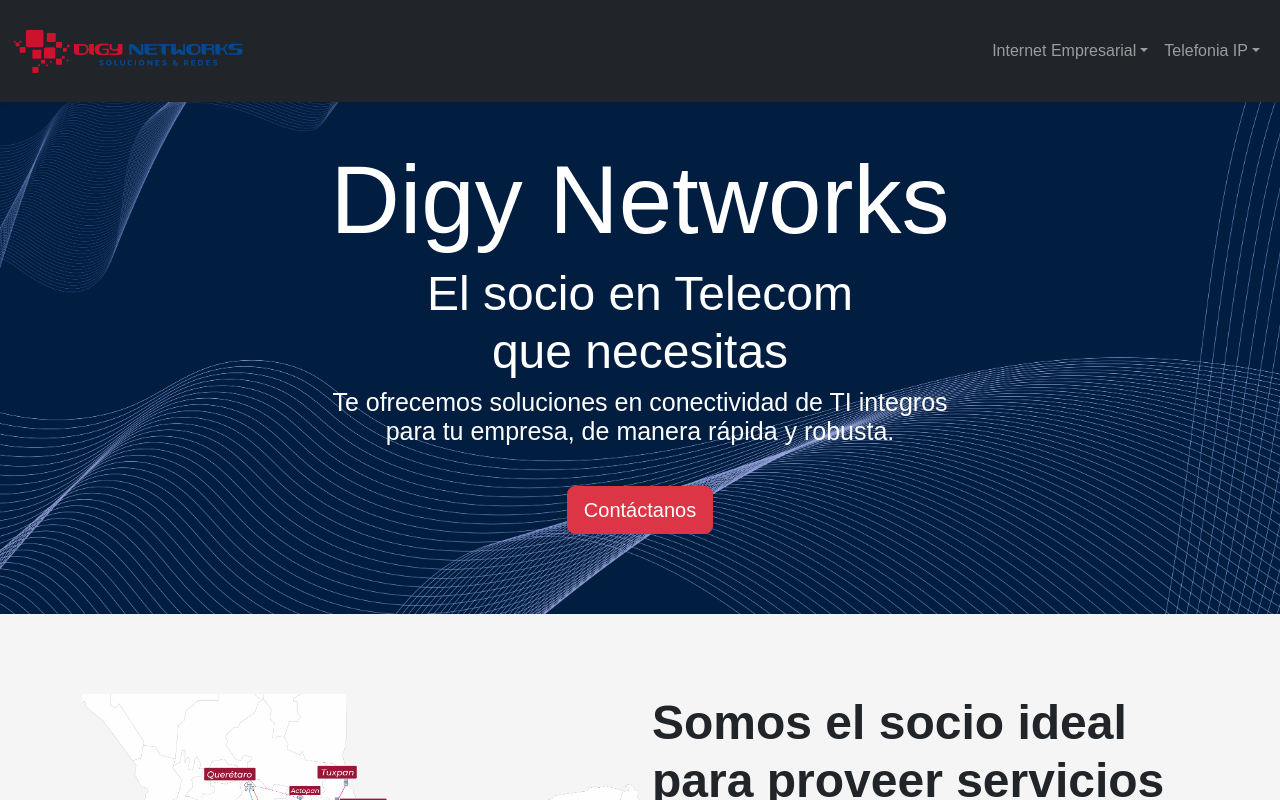
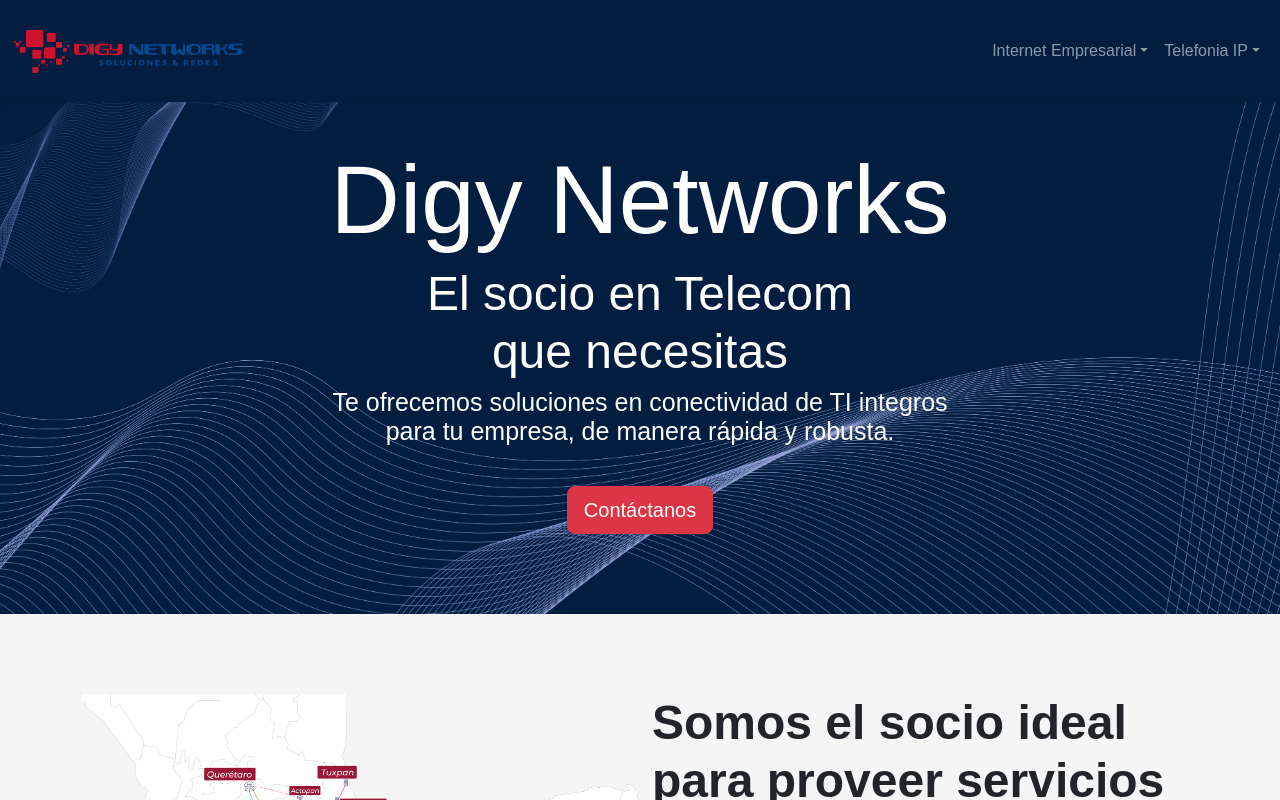
Before and after one commit to VazquezHd/digy, a React (Create React App) app: page / in a window 1280 px wide. Shown: the top 800 px of the page. Built offline with nearby package versions, Linux system fonts and the light colour scheme.

Commit message:
navbar-css

```diff
--- a/src/components/ConstructionNotice/ConstructionNotice.css
+++ /dev/null
@@ -1,6 +0,0 @@
-.construction-notice{
-    background-image: url('../../assets/construction-notice.jpeg');
-    height: 100vh;
-    background-repeat: no-repeat;
-    background-size: cover;
-}
--- a/src/components/ConstructionNotice/ConstructionNotice.jsx
+++ /dev/null
@@ -1,6 +0,0 @@
-import './ConstructionNotice.css'
-
-export function ConstructionNotice(){
-    return(<div className="construction-notice">
-    </div>)
-}
--- a/src/components/common/navbar/Navbar.jsx
+++ b/src/components/common/navbar/Navbar.jsx
@@ -2,12 +2,12 @@
 import { DropDown } from "./Dropdown";
 import React from 'react';
 import miImagen from '../../../assets/logo.png';
-import "./header.css";
+import "./navbar.css";
 
 export const Navbar = () => {
 
   return (
-    <nav className="navbar navbar-dark bg-dark navbar-expand-lg  py-3 shadow-sm " >
+    <nav className="navbar navbar-dark dark navbar-expand-lg  py-3 shadow-sm " >
       <div className="container-fluid">
         <a href="/" className="navbar-brand font-weight-bold d-block">
       <img src={miImagen} alt="logo-nav" />
--- a/src/components/common/navbar/header.css
+++ b/src/components/common/navbar/navbar.css
@@ -3,7 +3,7 @@
     position: static;
   }
 
-.bg-dark {
+.dark {
   background-color: #011E41 !important ;
   }
 
```
